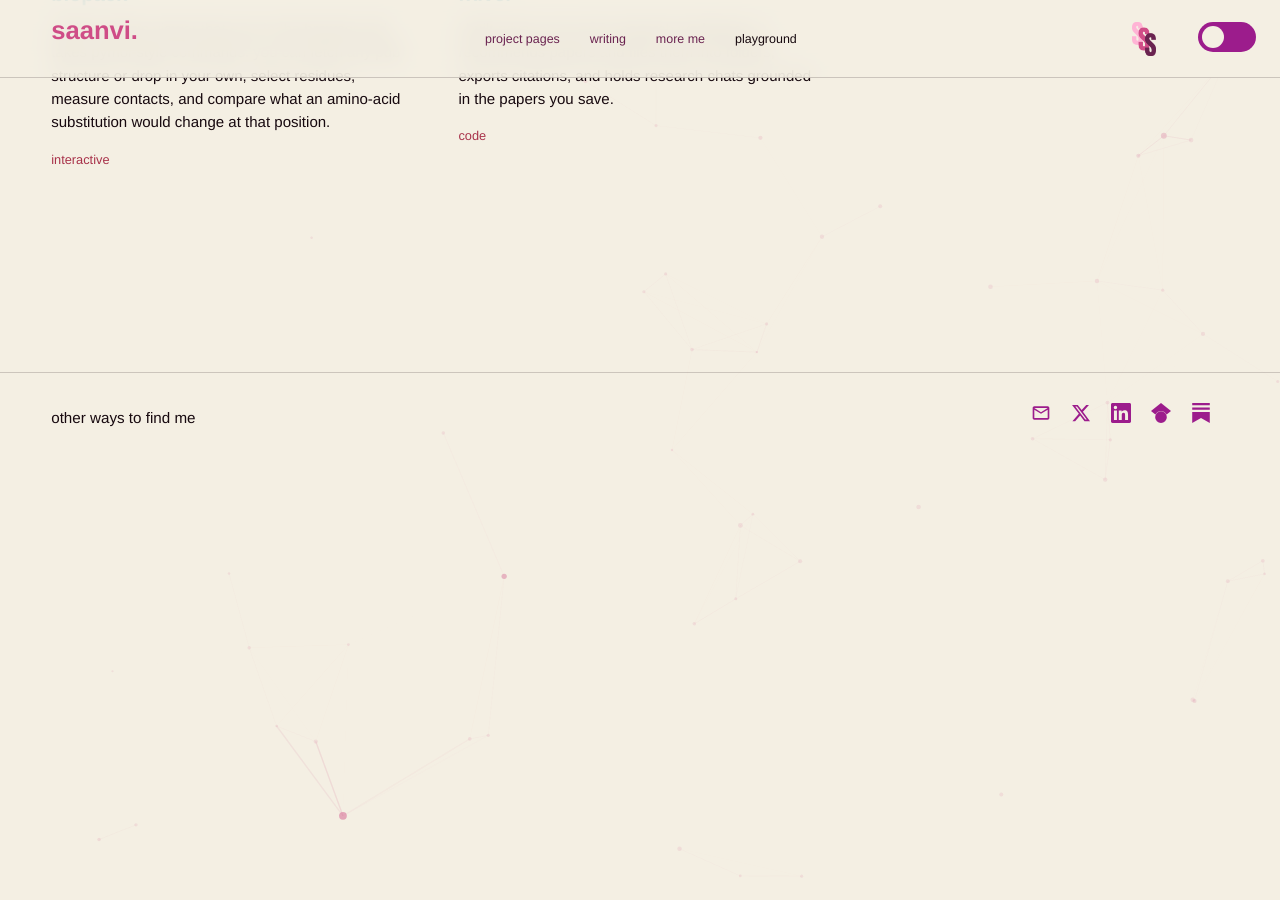
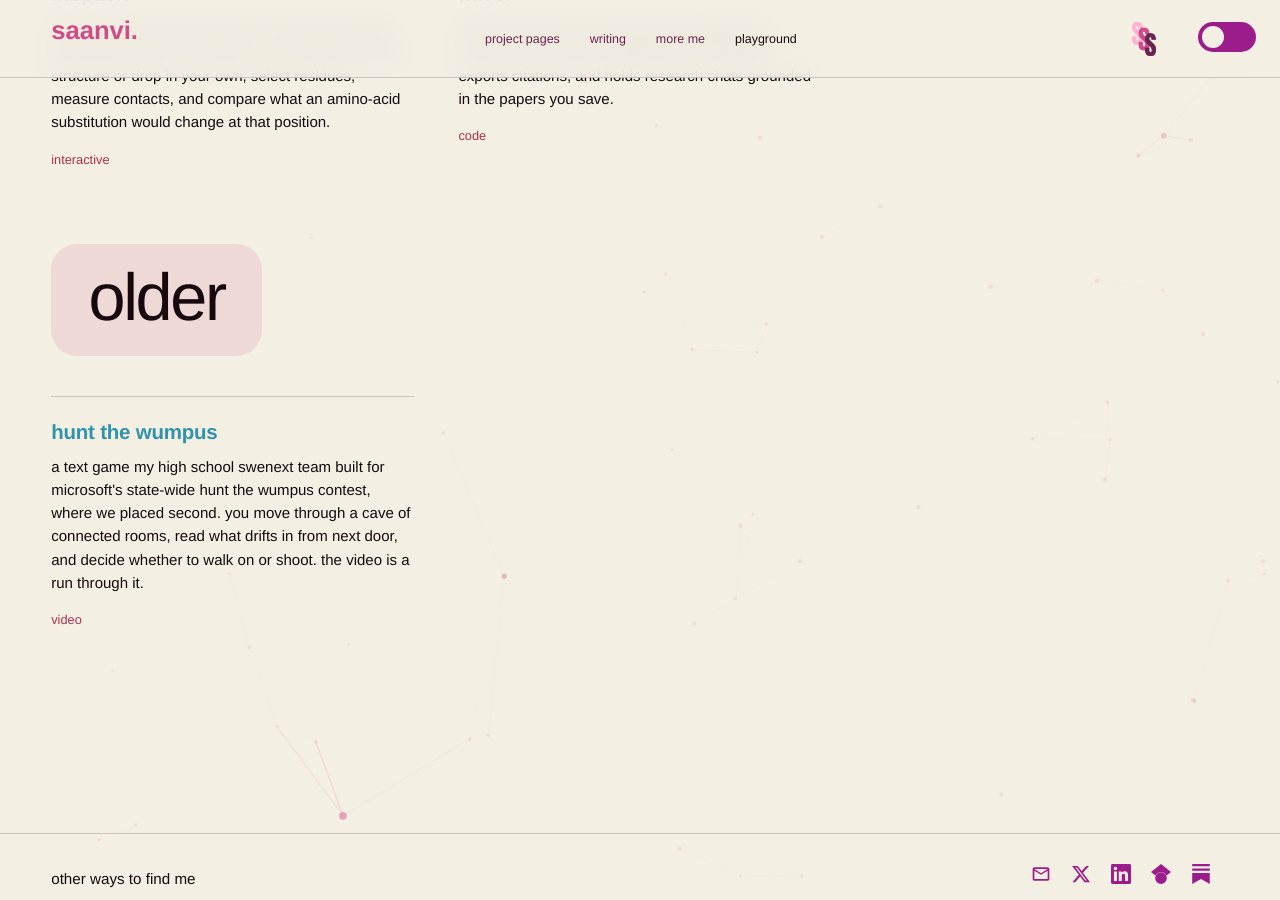
Before and after one commit to saanviiyer/saanviiyer.github.io, a Jekyll site: the page built from pages/playground.html, in a window 1280 px wide and 900 px high, scrolled down 995 px. Built offline with Jekyll 4.4.1, drawn with Linux system fonts in a browser that asks for light colours; some web fonts are replaced; before the commit the page ends 1459 px from its top, so only the background shows below that.

Commit message:
List hunt the wumpus under older on the playground

```diff
--- a/pages/playground.html
+++ b/pages/playground.html
@@ -70,4 +70,16 @@ permalink: /playground/
     </div>
 
   </div>
+
+  <h2 class="pf-heading" style="margin-top: 72px;">older</h2>
+
+  <div class="play-list">
+
+    <div class="play-item">
+      <h3 class="play-title"><a href="{{ '/assets/portfolio/full/hunt-the-wumpus.mp4' | relative_url }}" target="_blank" rel="noopener">hunt the wumpus</a></h3>
+      <p class="play-line">a text game my high school swenext team built for microsoft's state-wide hunt the wumpus contest, where we placed second. you move through a cave of connected rooms, read what drifts in from next door, and decide whether to walk on or shoot. the video is a run through it.</p>
+      <p class="play-links"><a href="{{ '/assets/portfolio/full/hunt-the-wumpus.mp4' | relative_url }}" target="_blank" rel="noopener">video</a></p>
+    </div>
+
+  </div>
 </section>
```
